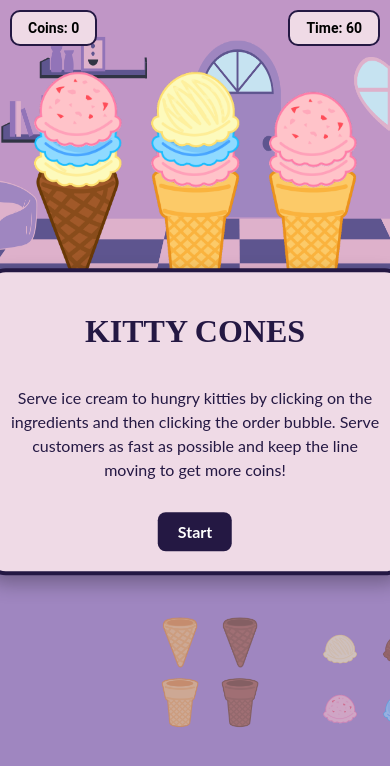
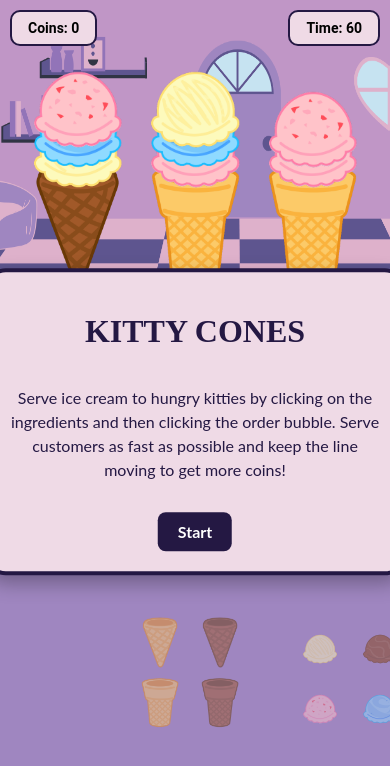
Before and after one commit to danielledonnelly/kittycones, a React (Vite) app: page / in a window 390 px wide. Shown: the top 766 px of the page. Built offline with nearby package versions, Linux system fonts and the light colour scheme.

Commit message:
ingredient button adjustment

```diff
--- a/src/App.css
+++ b/src/App.css
@@ -315,7 +315,7 @@ body {
     height: 60px !important;
     position: relative;
     flex-direction: row;
-    left: -10px !important;
+    left: -30px !important;
     bottom: 0px !important;
     gap: 0px !important;
   }
@@ -375,9 +375,9 @@ body {
 
   .ice-cream {
     position: relative;
-    transform: scale(0.7); /* Scale slightly smaller */
-    transform-origin: center bottom; /* Keep scaling anchored at the bottom */
-    width: 120px; /* Adjust size */
+    transform: scale(0.7);
+    transform-origin: center bottom;
+    width: 120px;
     height: auto;
   }
 
@@ -395,7 +395,6 @@ body {
     width: 100%;
     z-index: 2;
   }
-
 
   .order::before {
     width: 120px;
```
